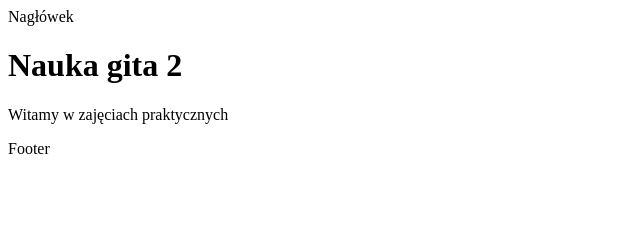
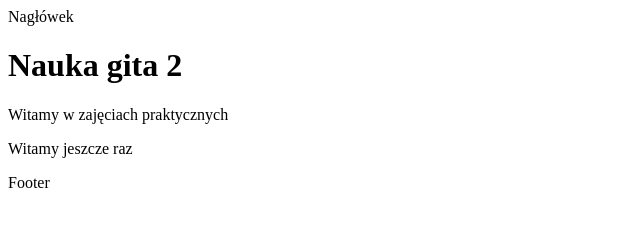
Before and after one commit to korradman/nauka-gita-2, a plain HTML site: page index.html in a window 1280 px wide. Shown: the whole page, without its empty margins (0-640 px from the left). Drawn offline with Linux system fonts and the light colour scheme.

Commit message:
Update index.html

```diff
--- a/index.html
+++ b/index.html
@@ -8,6 +8,7 @@
     <header> Nagłówek </header>
    <h1>Nauka gita 2</h1>
     <p>Witamy w zajęciach praktycznych</p>
+    <p>Witamy jeszcze raz</p>
 
     <footer>Footer</footer>
 
```
